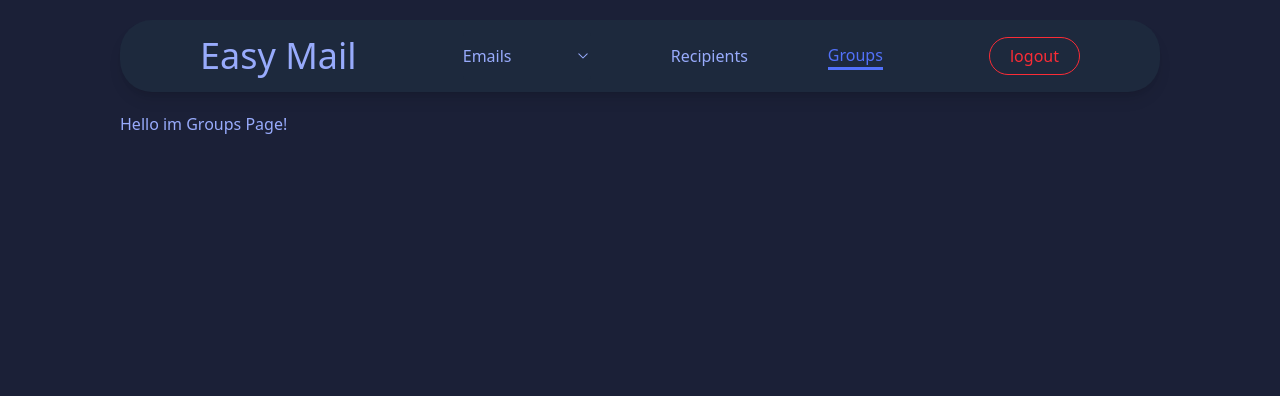
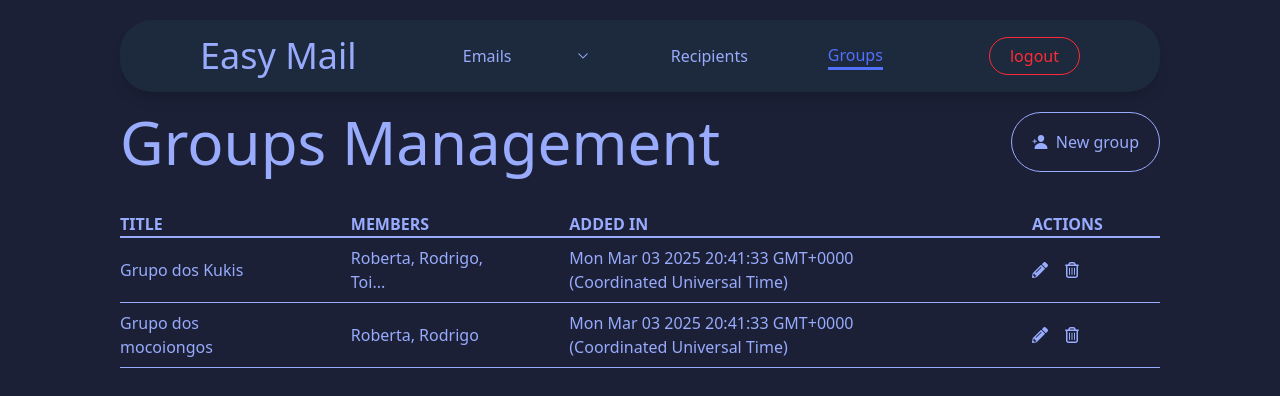
Before and after one commit to Robbobs/easy-mail-frontend, a React (Vite) app: page /groups in a window 1280 px wide. Shown: the top 396 px of the page. Built offline with nearby package versions, Linux system fonts and the light colour scheme.

Commit message:
added InputField component, created GroupPage and fixed RegistrationForm

```diff
--- a/src/components/Input.tsx
+++ b/src/components/InputField.tsx
@@ -1,12 +1,12 @@
 import classNames from "classnames";
 
-interface TextInputProps extends React.InputHTMLAttributes<HTMLInputElement> {
+interface InputFieldProps extends React.InputHTMLAttributes<HTMLInputElement> {
     label?: string;
     inputClassName?: string;
     labelClassName?: string;
   }
 
-export default function TextInput({label, inputClassName, labelClassName, ...rest}: TextInputProps){
+export default function InputField({label, inputClassName, labelClassName, ...rest}: InputFieldProps){
     const inputClasses = classNames(
         'peer placeholder-transparent h-10 w-full border-b-2 border-[#98abfc] text-[#98abfc] bg-transparent',
         'focus:outline-none focus:border-violet-500',
--- a/src/components/ui/RegistrationForm.tsx
+++ b/src/components/ui/RegistrationForm.tsx
@@ -1,5 +1,5 @@
 import { useForm, SubmitHandler } from "react-hook-form";
-import Input from "../Input";
+import InputField from "../InputField";
 import Button from "../Button";
 
 interface Inputs {
--- a/src/pages/GroupsPage.tsx
+++ b/src/pages/GroupsPage.tsx
@@ -1,3 +1,91 @@
+import type { Group } from "../types/Group";
+import { useState } from "react";
+import Table from "../components/Table";
+import Modal from "../components/Modal";
+import Button from "../components/Button";
+import { FaPencilAlt } from "react-icons/fa";
+import { IoPersonAdd } from "react-icons/io5";
+import { FaRegTrashCan } from "react-icons/fa6";
+import type { Config } from "../components/Table";
+import type { Recipient } from "../types/Recipient";
+import InputField from "../components/InputField";
+
+
 export default function GroupsPage(){
-    return <div>Hello im Groups Page!</div>
+    const [isOpen, setIsOpen] = useState<boolean>(false);
+
+    const modal = (
+        <Modal onClose={() => setIsOpen(false)}>
+            <h1 className="text-6xl text-center">
+                Add a new recipient
+            </h1>
+            <InputField label="Name"/>
+            <InputField label="Members" />
+            <Button />
+        </Modal>
+    )
+
+    const config: Config<Group>[] = [
+        {
+            label: 'Title',
+            render: (group: Group) => group.title
+        },
+        {
+            label: 'Members',
+            render: (group: Group) => group.members.length > 3 ? `${group.members.slice(0, 2).join(', ')}, ${group.members[2]}...` : group.members.join(', '),
+        },
+        {
+            label: 'Added in',
+            render: (group: Group) => group.created_at ? group.created_at.toString() : '-'
+        },
+        {
+            label: 'Actions',
+            render: () => (
+                <div className="flex space-x-4">
+                    <button className="cursor-pointer">
+                        <FaPencilAlt />
+                    </button>
+                    <button className="cursor-pointer">
+                        <FaRegTrashCan />
+                    </button>
+                </div>
+            )
+        },
+    ];
+
+    //TODO: Remove test data!
+    const data: Group[] = [
+        {
+            title: 'Grupo dos Kukis',
+            members: ['Roberta', 'Rodrigo', 'Toi', 'Dumbledore'],
+            created_at: new Date(),
+        },
+        {
+            title: 'Grupo dos mocoiongos',
+            members: ['Roberta', 'Rodrigo'],
+            created_at: new Date(),
+        }
+    ];
+
+    const keyFn = (group: Group): string => {
+        return group.title
+    }
+
+    return (
+        <div>
+             <div className="w-full flex justify-between pb-10">
+                <h1 className="text-6xl text-center">Groups Management</h1>
+
+                <Button primary outline rounded onClick={() => setIsOpen(true)}>
+                    <IoPersonAdd />
+                    New group
+                </Button>
+                { isOpen && modal }
+            </div>
+
+            <div className="flex justify-center">
+                <Table config={config} data={data} keyFn={keyFn} />
+            </div>
+        </div>
+    )
 }
--- a/src/pages/RecipientsPage.tsx
+++ b/src/pages/RecipientsPage.tsx
@@ -6,8 +6,8 @@ import { FaPencilAlt } from "react-icons/fa";
 import { IoPersonAdd } from "react-icons/io5";
 import { FaRegTrashCan } from "react-icons/fa6";
 import type { Config } from "../components/Table";
-import type { Recipient } from "../types/Recipients";
-import TextInput from "../components/Input";
+import type { Recipient } from "../types/Recipient";
+import InputField from "../components/InputField";
 
 export default function RecipientsPage(){
     const [isOpen, setIsOpen] = useState<boolean>(false);
@@ -17,7 +17,8 @@ export default function RecipientsPage(){
             <h1 className="text-6xl text-center">
                 Add a new recipient
             </h1>
-            <TextInput label="blablabla" />
+            <InputField label="Name"/>
+            <InputField label="Email" />
         </Modal>
     )
 
--- a/src/store/api/recipientsApi.ts
+++ b/src/store/api/recipientsApi.ts
@@ -1,5 +1,5 @@
 import { createApi, fetchBaseQuery } from "@reduxjs/toolkit/query/react";
-import type { Recipient } from "../../types/Recipients";
+import type { Recipient } from "../../types/Recipient";
 
 export const recipientsApi = createApi({
     reducerPath: 'recipients',
--- /dev/null
+++ b/src/types/Group.ts
@@ -0,0 +1,7 @@
+import { BaseType } from "./Base";
+import { Recipient } from "./Recipient";
+
+export interface Group extends BaseType {
+  title: string,
+  members: Recipient[],
+}
--- /dev/null
+++ b/src/types/Recipient.ts
@@ -0,0 +1,7 @@
+import { BaseType } from "./Base";
+
+export interface Recipient extends BaseType {
+    name: string,
+    email: string,
+    groups: string,
+}
--- a/src/types/base.ts
+++ b/src/types/base.ts
@@ -1,4 +1,4 @@
-export interface baseType {
+export interface BaseType {
     id?: number;
     created_at?: Date;
     updated_at?: Date;
```
Also changed, not shown: src/types/Recipients.ts (deleted, +0 -7 lines).
